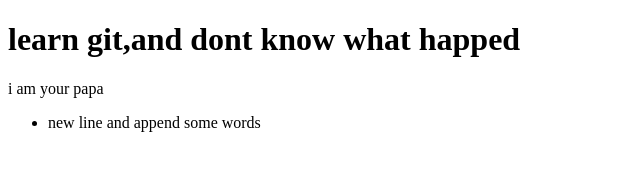
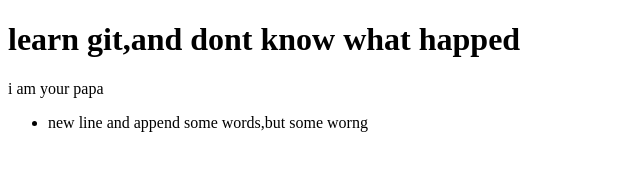
Before and after one commit to syys5855/learngit, a plain HTML site: page index.html in a window 1280 px wide. Shown: the whole page, without its empty margins (0-640 px from the left). Drawn offline with Linux system fonts and the light colour scheme.

Commit message:
somg thing wornd

```diff
--- a/index.html
+++ b/index.html
@@ -8,7 +8,7 @@
 	<h1>learn git,and dont know what happed</h1>
 	<div>i am your papa</div>
 	<ul>
-		<li>new line and append some words</li>
+		<li>new line and append some words,but some worng</li>
 	</ul>
 </body>
 </html>
```
